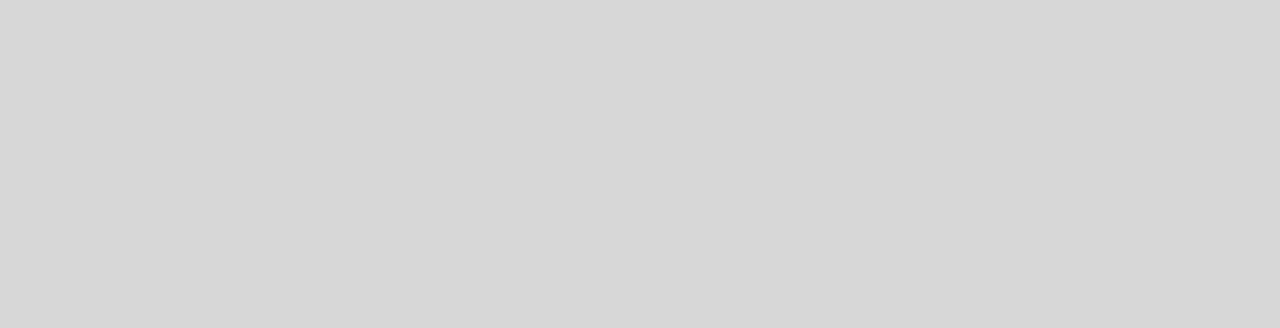
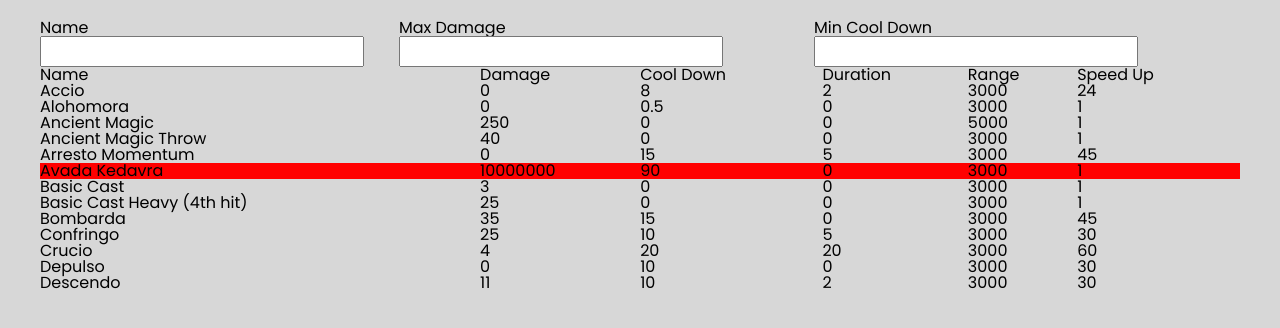
Before and after one commit to shaeallison/parcel-starter, a React (Vite) app: page /spells-test in a window 1280 px wide. Before the commit this address had no page. Shown: the top 328 px of the page. Built offline with nearby package versions, Linux system fonts and the light colour scheme.

Commit message:
spells test timed

```diff
--- a/src/App.tsx
+++ b/src/App.tsx
@@ -4,6 +4,7 @@
 import Dogs from './screens/dogs/Dogs'
 import Forecast from './screens/forecast/Forecast'
 import SpellFinder from './screens/spells/SpellFinder'
+import SpellFinderTest from './screens/spellsTest/SpellFinder'
 
 const SampleScreen = () => {
   return (
@@ -30,6 +31,7 @@
             <Route path='/dogs' element={<Dogs />}></Route>
             <Route path='/forecast' element={<Forecast />}></Route>
             <Route path='/spells' element={<SpellFinder />}></Route>
+            <Route path='/spells-test' element={<SpellFinderTest />}></Route>
           </Routes>
         </main>
       </Router>
--- /dev/null
+++ b/src/screens/spellsTest/SpellFinder.tsx
@@ -0,0 +1,136 @@
+import * as sharedStyles from '../../shared.module.scss'
+import { SpellDataType, spells } from './spells'
+import * as styles from './spellFinder.module.scss'
+import { useState } from 'react'
+
+// Prompt:
+// Create a data table with the spells from the harry potter video game, a column for each data point
+// Create input filters to allow for searching by name, max damage and min cooldown
+// the table rows should render dynamically based on the filter settings
+// The rows highest and lowest damage spells should be colored red and blue, respectively
+
+export function narrowSpells(
+  spells: SpellDataType[],
+  name: string | null,
+  maxDamage: number | null,
+  minCoolDown: number | null
+): SpellDataType[] {
+  const narrowedSpells = spells.filter((spell) => {
+    const nameIsIncluded =
+      (name && spell.name.toLowerCase().includes(name.toLowerCase())) ||
+      name === null
+    const isGreaterThanEqualMaxDamage =
+      (maxDamage && maxDamage <= spell.damage) || maxDamage === null
+    const isLessThanEqualMinCoolDown =
+      (minCoolDown && minCoolDown >= spell.coolDown) || minCoolDown === null
+
+    return (
+      nameIsIncluded &&
+      isGreaterThanEqualMaxDamage &&
+      isLessThanEqualMinCoolDown
+    )
+  })
+
+  return narrowedSpells
+}
+
+export default function SpellFinderTest(): JSX.Element {
+  const [name, setName] = useState<string | null>(null)
+  const [maxDamage, setMaxDamage] = useState<number | null>(null)
+  const [minCoolDown, setMinCoolDown] = useState<number | null>(null)
+
+  const narrowedSpells = narrowSpells(spells, name, maxDamage, minCoolDown)
+
+  let highestDamage = spells[0].damage
+  narrowedSpells.forEach((spell) => {
+    if (spell.damage > highestDamage) {
+      highestDamage = spell.damage
+    }
+  })
+
+  return (
+    <div className={sharedStyles.container}>
+      <form>
+        <div>
+          <label htmlFor='name'>Name</label>
+          <input
+            id='name'
+            name='name'
+            type='text'
+            onChange={(e) => {
+              if (e.target.value === '') {
+                setName(null)
+              } else {
+                setName(e.target.value)
+              }
+            }}
+          />
+        </div>
+        <div>
+          <label htmlFor='damage'>Max Damage</label>
+          <input
+            id='damage'
+            name='damage'
+            type='number'
+            onChange={(e) => {
+              if (e.target.value === '') {
+                setMaxDamage(null)
+              } else {
+                setMaxDamage(Number(e.target.value))
+              }
+            }}
+          />
+        </div>
+        <div>
+          <label htmlFor='cool-down'>Min Cool Down</label>
+          <input
+            id='cool-down'
+            name='cool-down'
+            type='number'
+            onChange={(e) => {
+              if (e.target.value === '') {
+                setMinCoolDown(null)
+              } else {
+                setMinCoolDown(Number(e.target.value))
+              }
+            }}
+          />
+        </div>
+      </form>
+      <table className={styles.table}>
+        <thead>
+          <tr>
+            <th>Name</th>
+            <th>Damage</th>
+            <th>Cool Down</th>
+            <th>Duration</th>
+            <th>Range</th>
+            <th>Speed Up</th>
+          </tr>
+        </thead>
+        <tbody>
+          {/* TODO make row component */}
+          {narrowedSpells.map((spell) => {
+            return (
+              <tr
+                key={spell.name}
+                style={
+                  highestDamage === spell.damage
+                    ? { backgroundColor: 'red' }
+                    : {}
+                }
+              >
+                <td>{spell.name}</td>
+                <td>{spell.damage}</td>
+                <td>{spell.coolDown}</td>
+                <td>{spell.duration}</td>
+                <td>{spell.range}</td>
+                <td>{spell.speedUp}</td>
+              </tr>
+            )
+          })}
+        </tbody>
+      </table>
+    </div>
+  )
+}
--- /dev/null
+++ b/src/screens/spellsTest/spellFinder.module.scss
@@ -0,0 +1,12 @@
+.table {
+  width: 100%;
+  text-align: left;
+}
+
+form {
+  display: flex;
+}
+
+.red {
+  background-color: rgb(255, 93, 93);
+}
--- /dev/null
+++ b/src/screens/spellsTest/spells.ts
@@ -0,0 +1,130 @@
+type SpellNamesType =
+  | 'Accio'
+  | 'Alohomora'
+  | 'Ancient Magic'
+  | 'Ancient Magic Throw'
+  | 'Arresto Momentum'
+  | 'Avada Kedavra'
+  | 'Basic Cast'
+  | 'Basic Cast Heavy (4th hit)'
+  | 'Bombarda'
+  | 'Confringo'
+  | 'Crucio'
+  | 'Depulso'
+  | 'Descendo'
+
+export type SpellDataType = {
+  name: SpellNamesType
+  damage: number
+  coolDown: number
+  duration: number
+  range: number
+  speedUp: number
+}
+
+export const spells: SpellDataType[] = [
+  {
+    name: 'Accio',
+    damage: 0,
+    coolDown: 8,
+    duration: 2,
+    range: 3000,
+    speedUp: 24
+  },
+  {
+    name: 'Alohomora',
+    damage: 0,
+    coolDown: 0.5,
+    duration: 0,
+    range: 3000,
+    speedUp: 1
+  },
+  {
+    name: 'Ancient Magic',
+    damage: 250,
+    coolDown: 0,
+    duration: 0,
+    range: 5000,
+    speedUp: 1
+  },
+  {
+    name: 'Ancient Magic Throw',
+    damage: 40,
+    coolDown: 0,
+    duration: 0,
+    range: 3000,
+    speedUp: 1
+  },
+  {
+    name: 'Arresto Momentum',
+    damage: 0,
+    coolDown: 15,
+    duration: 5,
+    range: 3000,
+    speedUp: 45
+  },
+  {
+    name: 'Avada Kedavra',
+    damage: 10000000,
+    coolDown: 90,
+    duration: 0,
+    range: 3000,
+    speedUp: 1
+  },
+  {
+    name: 'Basic Cast',
+    damage: 3,
+    coolDown: 0,
+    duration: 0,
+    range: 3000,
+    speedUp: 1
+  },
+  {
+    name: 'Basic Cast Heavy (4th hit)',
+    damage: 25,
+    coolDown: 0,
+    duration: 0,
+    range: 3000,
+    speedUp: 1
+  },
+  {
+    name: 'Bombarda',
+    damage: 35,
+    coolDown: 15,
+    duration: 0,
+    range: 3000,
+    speedUp: 45
+  },
+  {
+    name: 'Confringo',
+    damage: 25,
+    coolDown: 10,
+    duration: 5,
+    range: 3000,
+    speedUp: 30
+  },
+  {
+    name: 'Crucio',
+    damage: 4,
+    coolDown: 20,
+    duration: 20,
+    range: 3000,
+    speedUp: 60
+  },
+  {
+    name: 'Depulso',
+    damage: 0,
+    coolDown: 10,
+    duration: 0,
+    range: 3000,
+    speedUp: 30
+  },
+  {
+    name: 'Descendo',
+    damage: 11,
+    coolDown: 10,
+    duration: 2,
+    range: 3000,
+    speedUp: 30
+  }
+]
```
Also changed, not shown: 1 other file (tests, documents, lock files or other folders).
